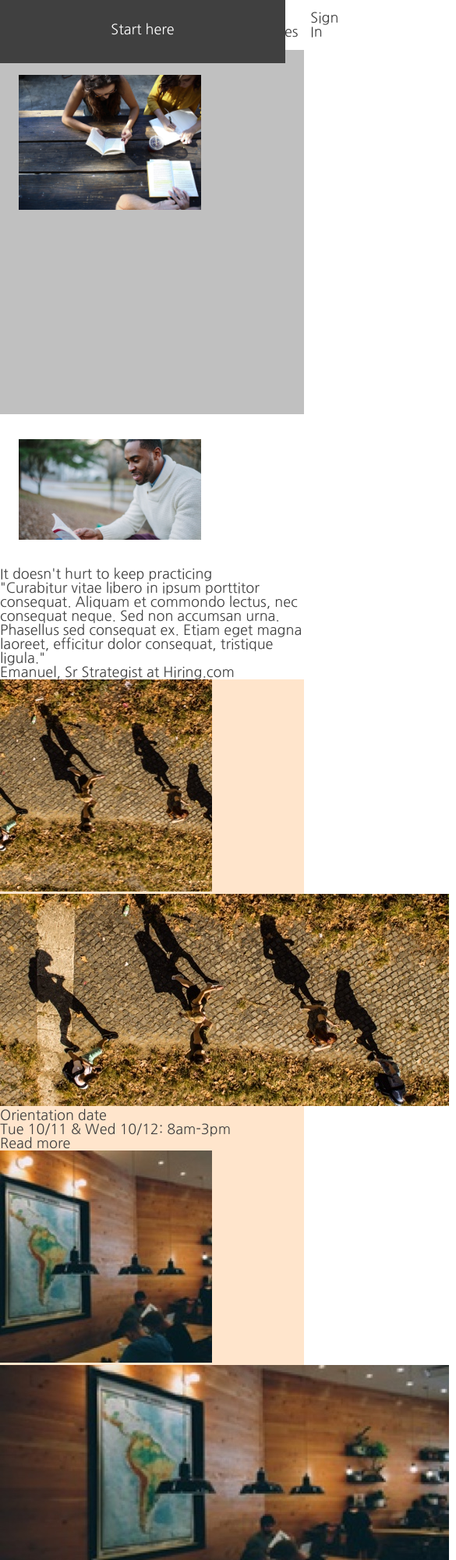
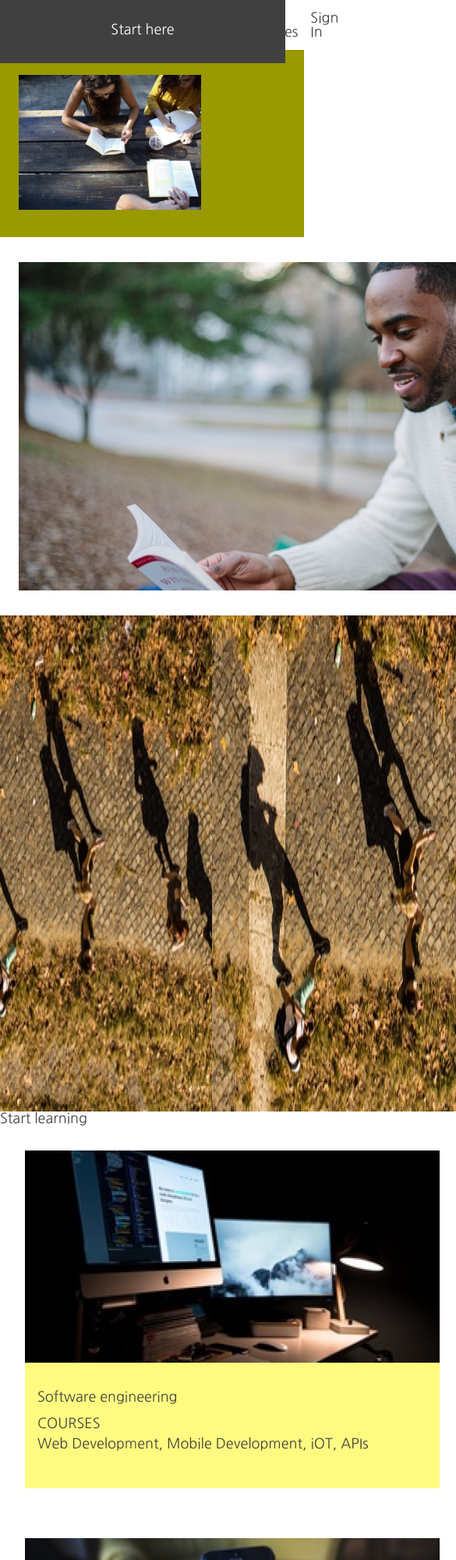
Before and after one commit to DeniseO25/Colmar-Academy, a plain HTML site: page index.html in a window 390 px wide. Shown: the top 2000 px of the page at 78% size, 585 px wide, since content can reach past the window. Drawn offline with Linux system fonts and the light colour scheme.

Commit message:
Added styling to learning section

```diff
--- a/Resources/CSS/style.css
+++ b/Resources/CSS/style.css
@@ -6,6 +6,8 @@ html {
   color: #404040;
   background-color: #FFFFFF;
   box-sizing: border-box;
+  padding: 0;
+  margin: 0;
 }
 
 body {
@@ -13,19 +15,34 @@ body {
 
 }
 
-.container {
-  background-color: #FFE5CC;
-  margin: 0 auto;
-}
-
 #main-visuals {
   width: 60%;
   padding: 32px 24px;
 }
 
+.learning-container .exhibit-container h1 {
+  font-weight: bold;
+  padding: 0 32px;
+}
+
+.course {
+  background-color: #EEFF00;
+}
+
+.course-info {
+padding: 16px;
+}
+
+h4 {
+  padding: 16px 0;
+}
+
+.course-info p {
+  padding: 8px 0;
+}
 /*Header*/
 
-nav.container {
+nav.header-container {
   height: 64px;
   display: flex;
   align-items: center;
@@ -79,15 +96,14 @@ nav .truncated-menu {
   }
 }*/
 
-.banner {
- display: inline-block;
+/*Banner*/
+
+.banner-container {
+  background-color: #999900;
+  margin: 0 auto;
 }
 
-.banner.container {
-  background-color: #C0C0C0;
-}
-
-.info {
+.banner-info {
   display: block;
   float: right;
   position: relative;
@@ -97,7 +113,7 @@ nav .truncated-menu {
 /*Why does the left side of .info collapse? Should be 24px between image and element*/
 /*Find a way to move .info down center of it's container*/
 
-.info h1 {
+.banner-info h1 {
   font-weight: bold;
   line-height: 3.9;
 }
@@ -114,6 +130,35 @@ p.start {
 
 /*Main Section*/
 
+.main-content {
+  display: flex;
+  flex-direction: column;
+}
+
 .main-section {
   background-color: white;
+  width: 71.1rem;
+  display: flex;
 }
+
+.main-section h1 {
+  margin-bottom: 24px;
+}
+
+.side-container {
+  display: flex;
+  width: 40%;
+}
+
+/*Learing Section*/
+
+.courses {
+  display: flex;
+  flex-wrap: wrap;
+}
+
+.course {
+  background-color: #FFFB80;
+  padding-bottom: 24px;
+  margin: 32px;
+}
--- a/index.html
+++ b/index.html
@@ -12,7 +12,7 @@
 
   <body>
   <header>
-    <nav class="container">
+    <nav class="header-container">
      <div>
        <img class="logo" src="./Resources/Images/logo.svg" alt="Colmar Academy Logo">
        <span>COLMAR ACADEMY</span>
@@ -34,10 +34,10 @@
       </div>
     </nav>
 
-  <div class="banner container">
+  <div class="banner-container">
     <div class="banner">
       <img id="main-visuals" src="./Resources/Images/banner.jpg" alt="Students studying">
-      <div class="info">
+      <div class="banner-info">
       <h1>Learn something new everyday</h1>
        <p>Lorem ipsum dolor sit amet, consectetur adipiscing elit.</p>
        <p class="start">Start here</p>
@@ -47,32 +47,35 @@
 </header>
 
 
- <div class="container">
+ <div class="main-content">
+
  <div class="main-section">
   <img id="main-visuals" src="./Resources/Images/information-main.jpg" alt="Student studying">
+  <div class="info">
    <h1>It doesn't hurt to keep practicing</h1>
     <p>"Curabitur vitae libero in ipsum porttitor consequat. Aliquam et commondo lectus, nec consequat neque. Sed non accumsan urna. Phasellus sed consequat ex. Etiam eget magna laoreet, efficitur dolor consequat, tristique ligula."</p>
     <p>Emanuel, Sr Strategist at Hiring.com</p>
   </div>
+</div>
 
-  <div class="container">
-  <div class="side-info">
+  <div class="side-container">
   <img src="./Resources/Images/information-orientation.jpg" alt="People walking">
   <img src="./Resources/Images/information-orientation-mobile.jpg" alt="People walking">
+   <div class="info">
    <h4>Orientation date</h4>
     <p>Tue 10/11 & Wed 10/12: 8am-3pm</p>
     <p>Read more</p>
   </div>
     <!--add link/class for "Read more" sections-->
 
-  <div class="side-info">
+  <div class="info">
   <img src="./Resources/Images/information-campus.jpg" alt="Campus">
   <img src="./Resources/Images/information-campus-mobile.jpg" alt="Campus">
    <h4>Our campus</h4>
     <p>Read more</p>
   </div>
 
-  <div class="side-info">
+  <div class="info">
    <img src="./Resources/Images/information-guest-lecture.jpg" alt="Oliver Sack">
     <img src="./Resources/Images/information-guest-lecture-mobile.jpg" alt="Oliver Sack">
      <h4>Our guest lecture</h4>
@@ -82,56 +85,68 @@
   </div>
 </div>
 
-<div class="container"
+<div class="learning-container">
 
 <h1>Start learning</h1>
 
 <div class="courses">
 <div class="course">
 <img src="./Resources/Images/course-software.jpg" alt="Software engineering">
+<div class="course-info">
 <h4>Software engineering</h4>
- <p>COURSES</P>
- <P>Web Development, Mobile Development, iOT, APIs</p>
+ <span>COURSES</span>
+ <p>Web Development, Mobile Development, iOT, APIs</p>
+</div>
 </div>
 
 <div class="course">
 <img src="./Resources/Images/course-computer-art.jpg" alt="Computer art">
+<div class="course-info">
 <h4>Computer art</h4>
- <p>COURSES</p>
+ <span>COURSES</span>
  <p>Imaging & Design, Web Design, Motion Graphics & Visual Effects, Computer Animation</p>
+ </div>
 </div>
 
 <div class="course">
 <img src="./Resources/Images/course-design.jpg" alt="Design">
+<div class="course-info">
 <h4>Design</h4>
- <p>COURSES</p>
+ <span>COURSES</span>
  <p>User Experience Design, User Research, Visual Design</p>
+ </div>
 </div>
 
 <div class="course">
 <img src="./Resources/Images/course-data.jpg" alt="Data">
+<div class="course-info">
 <h4>Data</h4>
- <p>COURSES</p>
+ <span>COURSES</span>
  <p>Data Science, Big Data, SQL, Data Visualization</p>
+ </div>
 </div>
 
 <div class="course">
 <img src="./Resources/Images/course-business.jpg" alt="Business">
+<div class="course-info">
 <h4>Business</h4>
- <p>COURSES</p>
+ <span>COURSES</span>
  <p>Product Development, Business Development, Startup</p>
+ </div>
 </div>
 
 <div class="course">
 <img src="./Resources/Images/course-marketing.jpg" alt="Marketing">
+<div class="course-info">
  <h4>Marketing</h4>
-  <p>COURSES</p>
+  <span>COURSES</span>
   <p>Analytics, Content Marketing, Mobile Marketing</p>
+   </div>
   </div>
  </div>
 </div>
 
-<div class="container">
+<div class="exhibit-container">
 <h1>Thesis exhibit</h1>
 
 <div class="video">
@@ -142,7 +157,7 @@
  <p>"Curabitur vitae libero in ipsum porttitor consequat. Aliquam et commodo lectus, nec consequat neque. Sed non accumsan urna. Phasellus sed consequat ex. Etiam eget magna laoreet, efficitur dolor consequat, tristique ligula."</p>
  </div>
 
-<div class="exhibit side section">
+<div class="exhibit-side-section">
 <div class="exhibits">
 <img src="./Resources/Images/thesis-fisma.jpg" alt="Design and Prototype">
 <h4>Fisma: Design and Prototype</h4>
```
